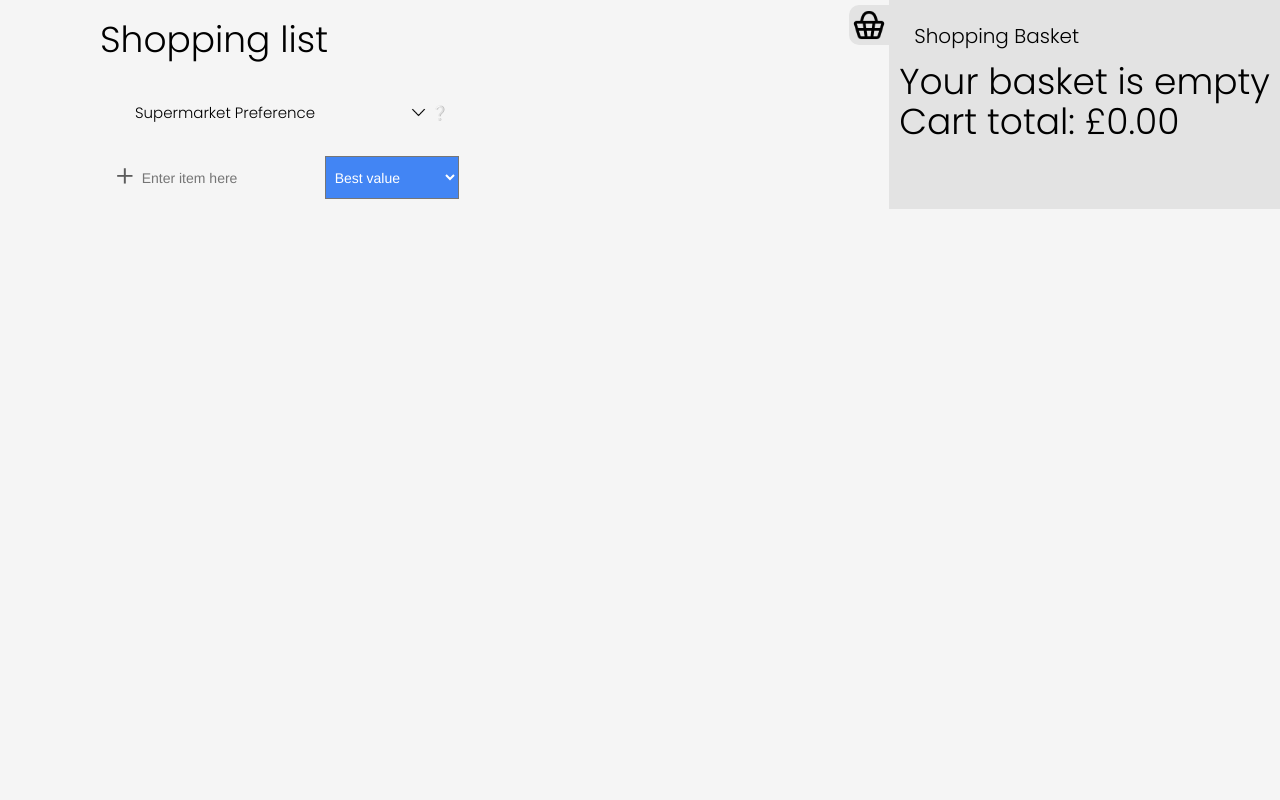
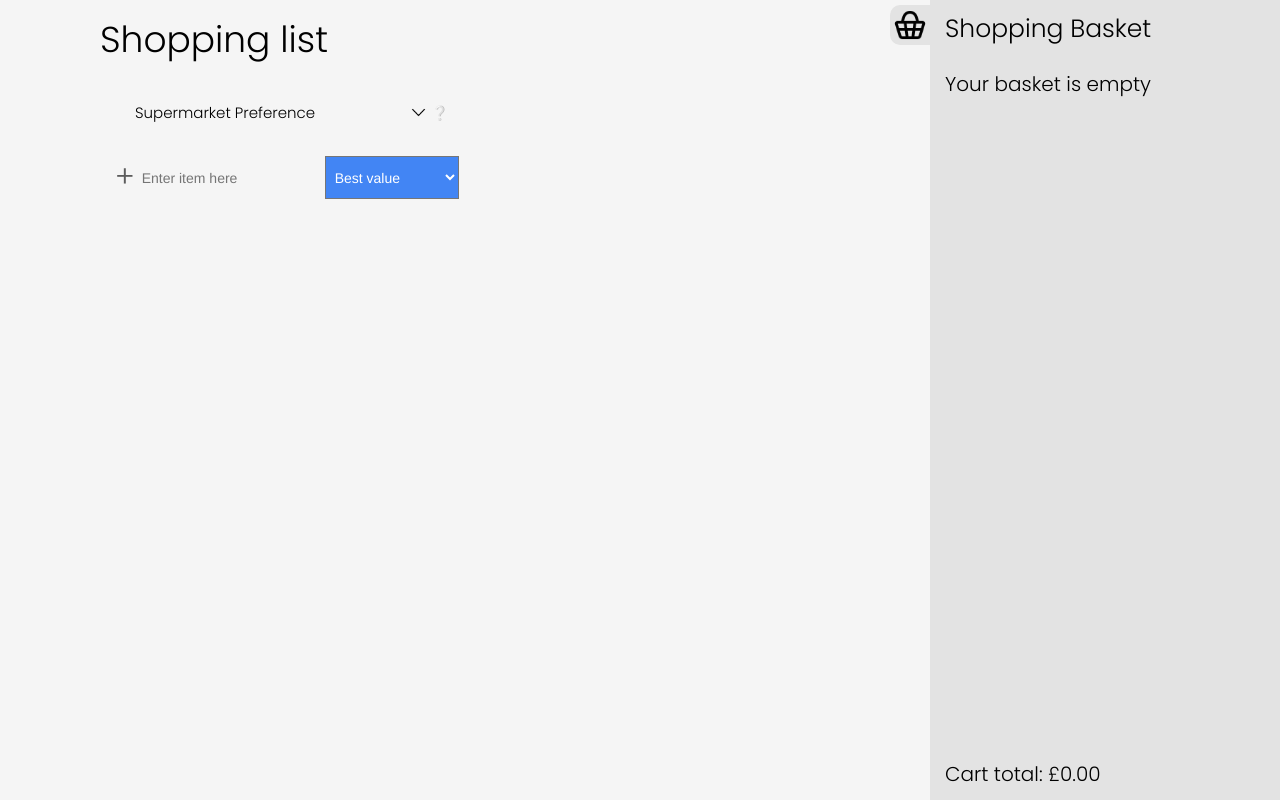
Before and after one commit to byronlloydwakeman/ShopSmartFrontEnd, a React (Create React App) app: page /shoppinglist in a window 1280 px wide. Built offline with nearby package versions, Linux system fonts and the light colour scheme.

Commit message:
Added basket item css classes

```diff
--- a/src/components/ShoppingBasket/ShoppingBasket.css
+++ b/src/components/ShoppingBasket/ShoppingBasket.css
@@ -1,11 +1,10 @@
+.shoppingBasketItem-container{
+    margin: 10px;
+}
+
 .shoppingBasketItem-image{
     max-width: 50px;
     max-height: 50px;
-}
-
-.shoppingBasketItem-text{
-    font-size: 15px;
-    margin: 5px 0;
 }
 
 .shoppingBasketItem-icon{
@@ -18,6 +17,26 @@
     padding: 3px;
 
     background-color: var(--basket-color);
+}
+
+.shoppingBasketItem-bin{
+    max-width: 20px;
+    max-height: 20px;
+    margin-left: auto;
+}
+
+.shoppingBasketItem-text{
+    margin-left: 10px;
+    font-size: 15px;
+}
+
+.shoppingBasketItem-quantity{
+    font-size: 20px;
+    margin: 0 4px;
+}
+
+.shoppingBasketItem-quantity:hover{
+    cursor: pointer;
 }
 
 .shoppingBasketIcon-container{
@@ -33,14 +52,22 @@
 
 .shoppingBasket-container{
     background-color: var(--basket-color);
-
-    padding: 10px;
+    width: 350px;
+    min-height: 100vh;
 }
 
 .shoppingBasket-title{
+    font-size: 25px;
+    margin: 15px;
+}
+
+.shoppingBasket-subtitle{
     font-size: 20px;
+    margin: 15px;
+}
 
-    margin: 15px;
+.shoppingBasket-cost{
+    margin-top: auto;
 }
 
 .basketTransition{
```
